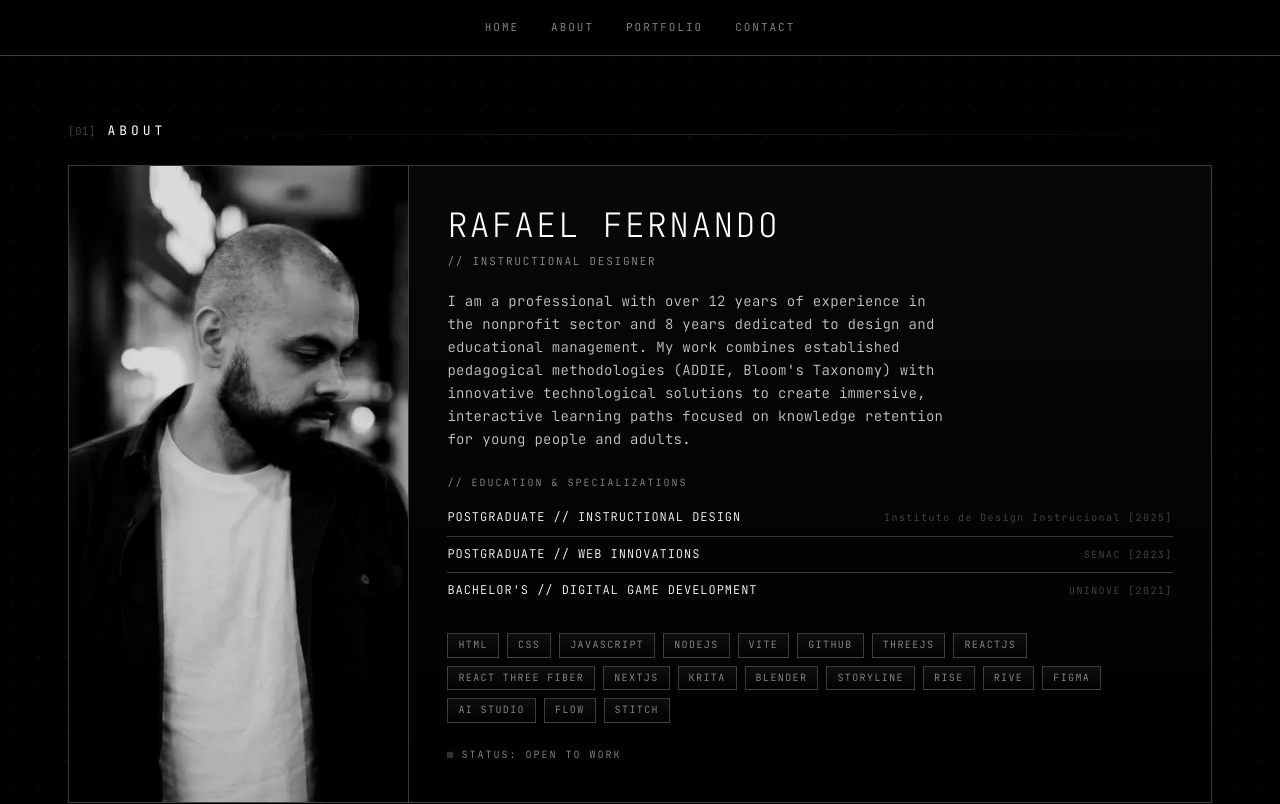
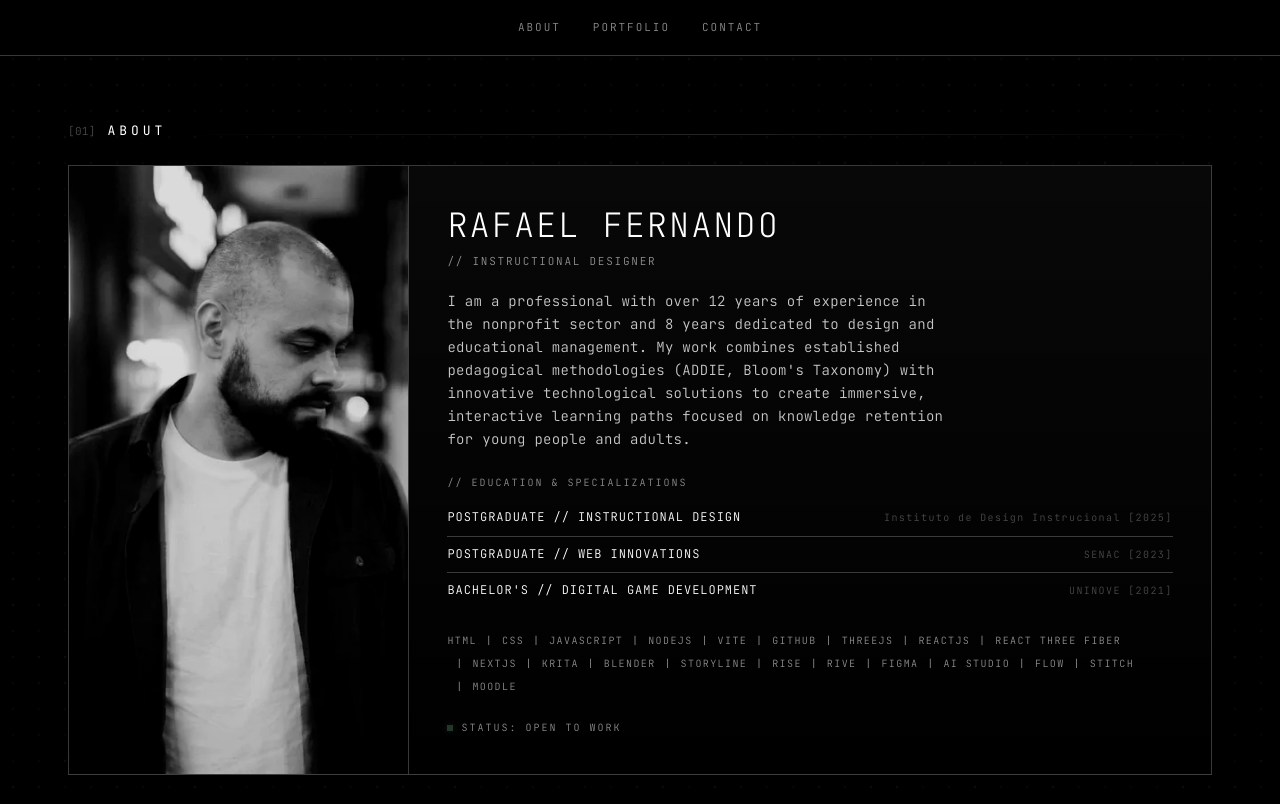
Before and after one commit to rfdinstrucional/rfdinstrucional.github.io, a website built with Vite: page index.html in a window 1280 px wide. Shown: the top 804 px of the page. Built offline with nearby package versions, Linux system fonts and the light colour scheme; animation ran at ten frames a second.

Commit message:
update technologies

```diff
--- a/index.html
+++ b/index.html
@@ -18,14 +18,13 @@
 
     <header class="site-header">
       <nav class="nav" aria-label="Main navigation">
-        <a href="#home">HOME</a>
         <a href="#about">ABOUT</a>
         <a href="#portfolio">PORTFOLIO</a>
         <a href="#contact">CONTACT</a>
       </nav>
     </header>
 
-    <main id="home">
+    <main>
       <!-- ABOUT -->
       <section id="about" class="section">
         <div class="section-head">
@@ -95,6 +94,7 @@
               <li>AI STUDIO</li>
               <li>FLOW</li>
               <li>STITCH</li>
+              <li>MOODLE</li>
             </ul>
 
             <p class="status">
--- a/src/style.css
+++ b/src/style.css
@@ -231,21 +231,21 @@ main {
   list-style: none;
   display: flex;
   flex-wrap: wrap;
-  gap: 0.5rem;
+  align-items: center;
+  row-gap: 0.4rem;
   margin-top: 1.5rem;
-}
-
-.tools li {
-  border: 1px solid var(--line);
-  padding: 3px 10px;
   font-size: 10px;
   letter-spacing: 0.14em;
   color: var(--dim);
-  background: linear-gradient(180deg, rgba(255, 255, 255, 0.05), rgba(255, 255, 255, 0));
-  transition: color 0.25s ease, border-color 0.25s ease;
 }
 
-.tools li:hover { color: var(--fg); border-color: var(--line-strong); }
+.tools li { display: inline-flex; align-items: center; }
+
+.tools li + li::before {
+  content: "|";
+  margin-inline: 0.55rem;
+  color: var(--line-strong);
+}
 
 .status {
   display: flex;
```
Also changed, not shown: screenshot.png.
